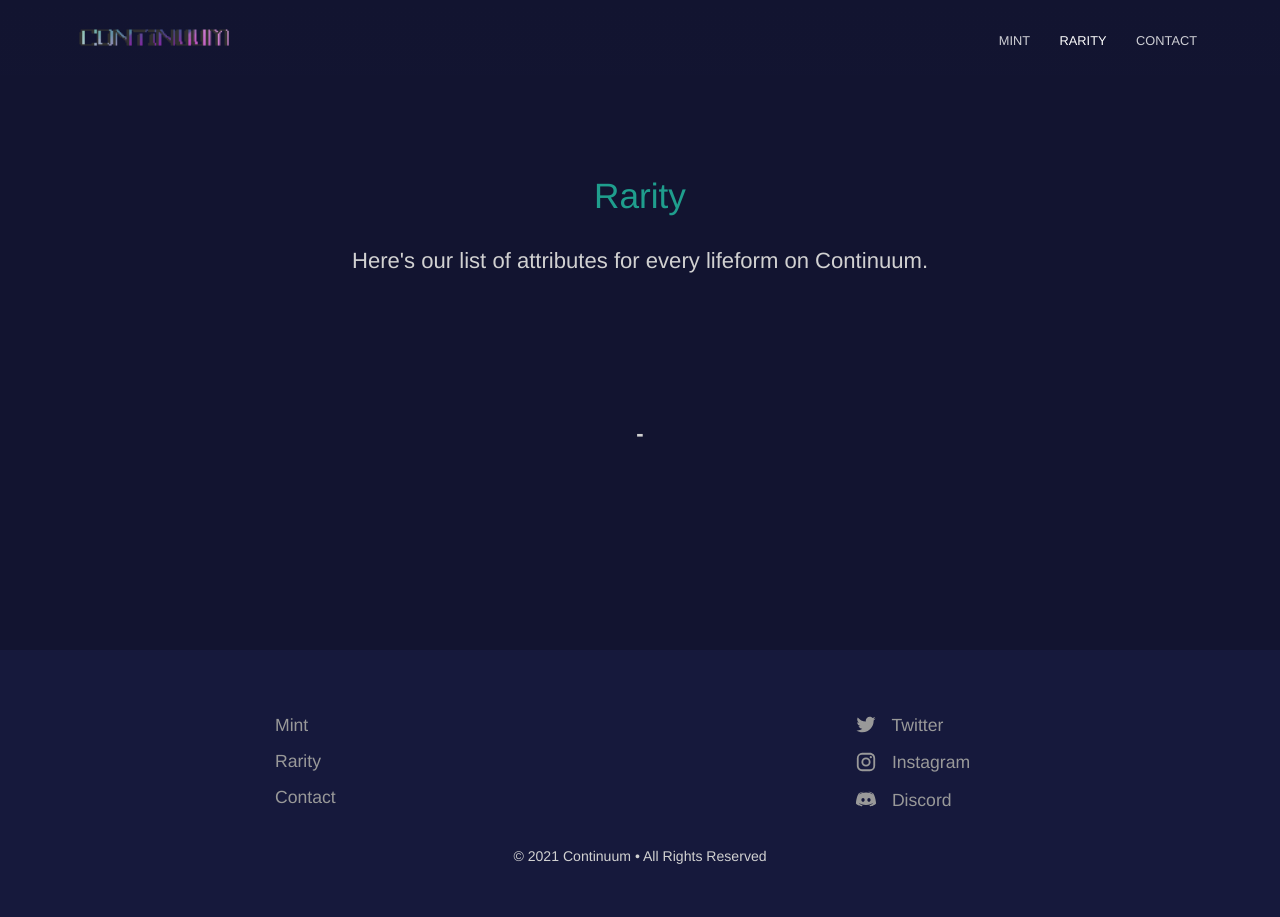
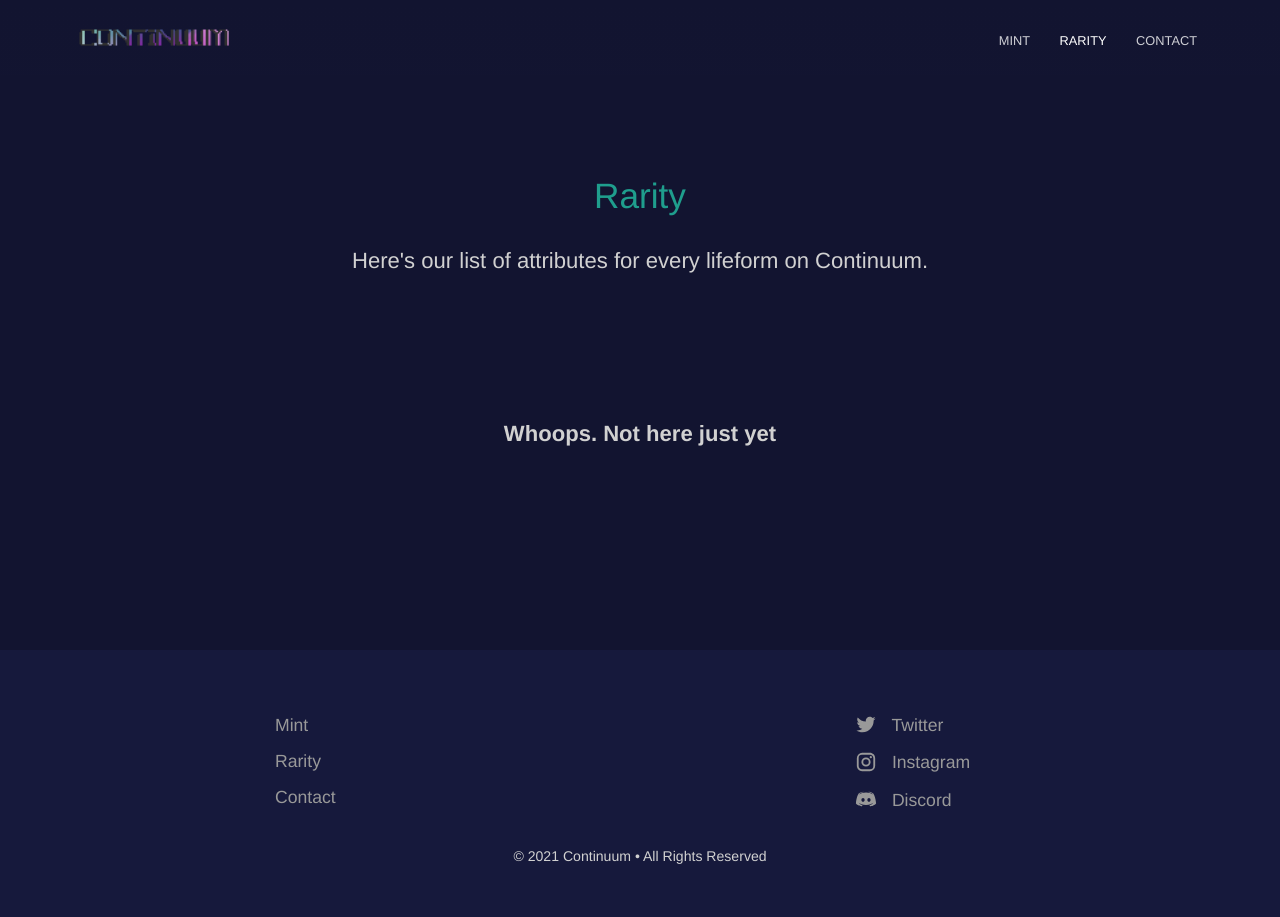
Before and after one commit to Temperedfire/continuum, a Jekyll site: the page built from rarity.html, in a window 1280 px wide. Built offline with Jekyll 4.4.1, drawn with Linux system fonts in a browser that asks for light colours.

Commit message:
rarity.html Update

```diff
--- a/rarity.html
+++ b/rarity.html
@@ -6,6 +6,6 @@ description: >-
 
   <section>
     <p style="text-align: center;"><strong>
-  -
+  Whoops. Not here just yet
     </strong></p>
   </section>
```
